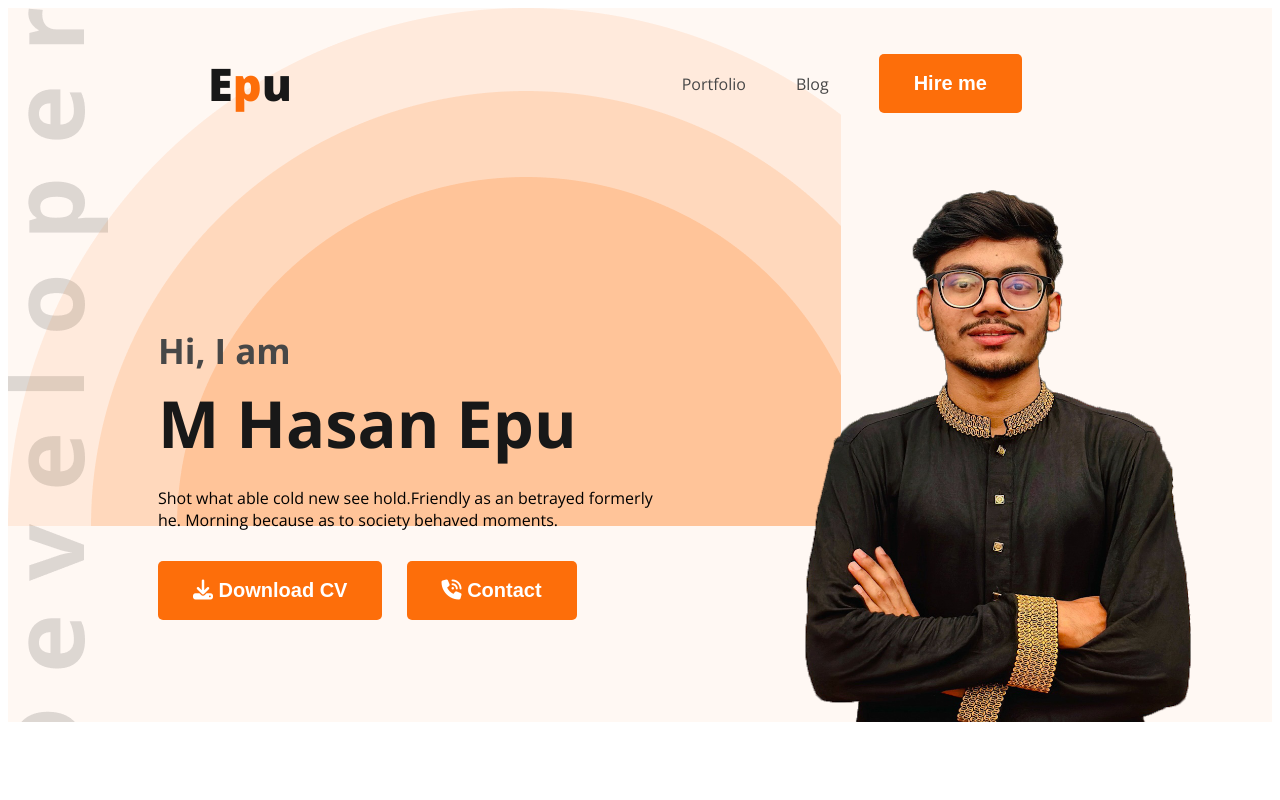
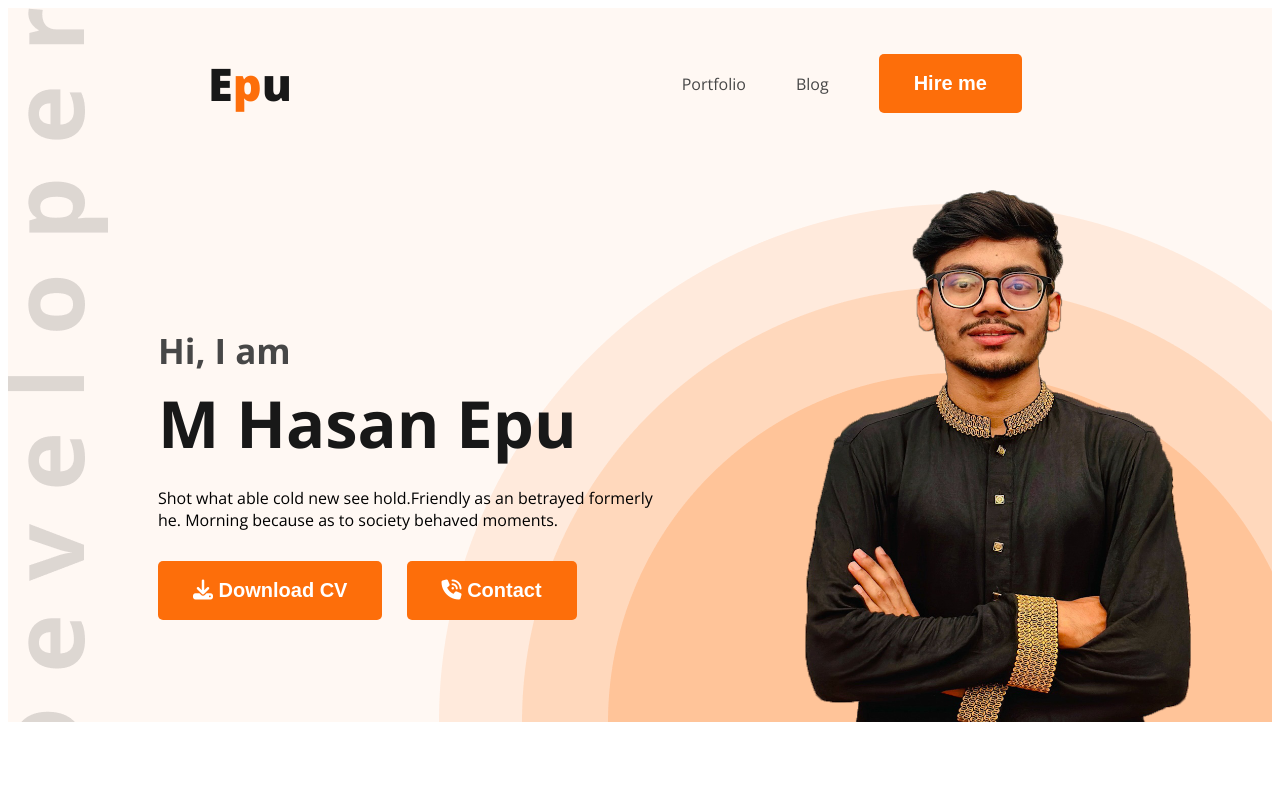
Before and after one commit to mehedihasanepu/Web_developer_protfolio, a plain HTML site: page index.html in a window 1280 px wide. Shown: the top 800 px of the page. Drawn offline with nearby package versions, Linux system fonts and the light colour scheme.

Commit message:
backgrond-img problam solve

```diff
--- a/styles/style.css
+++ b/styles/style.css
@@ -37,7 +37,7 @@ body {
     background-color: #FFF8F3;
     background-image: url("../images/header_bg.png"),url("../images/developer.png");
     background-repeat: no-repeat;
-    background-position: bottom right, top le;
+    background-position: bottom right, top left;
     width: 100%;
 }
 
```
